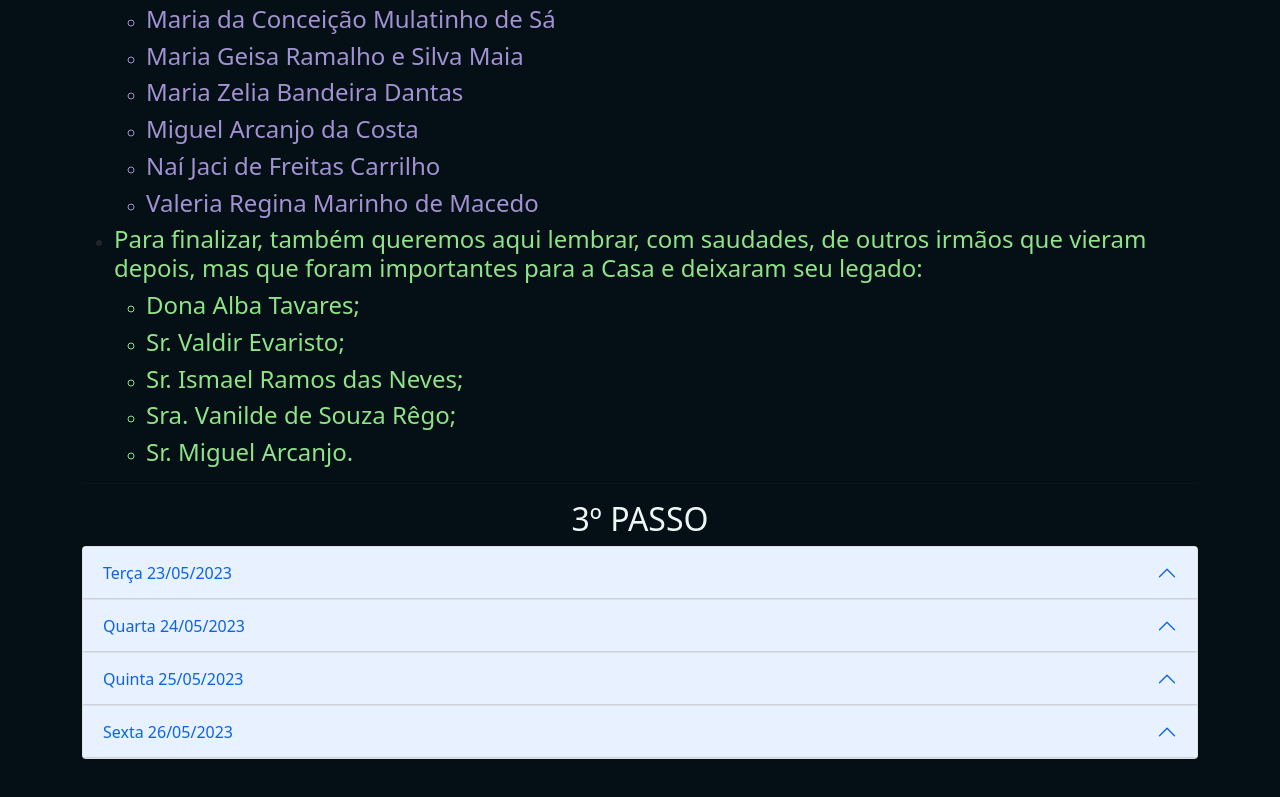
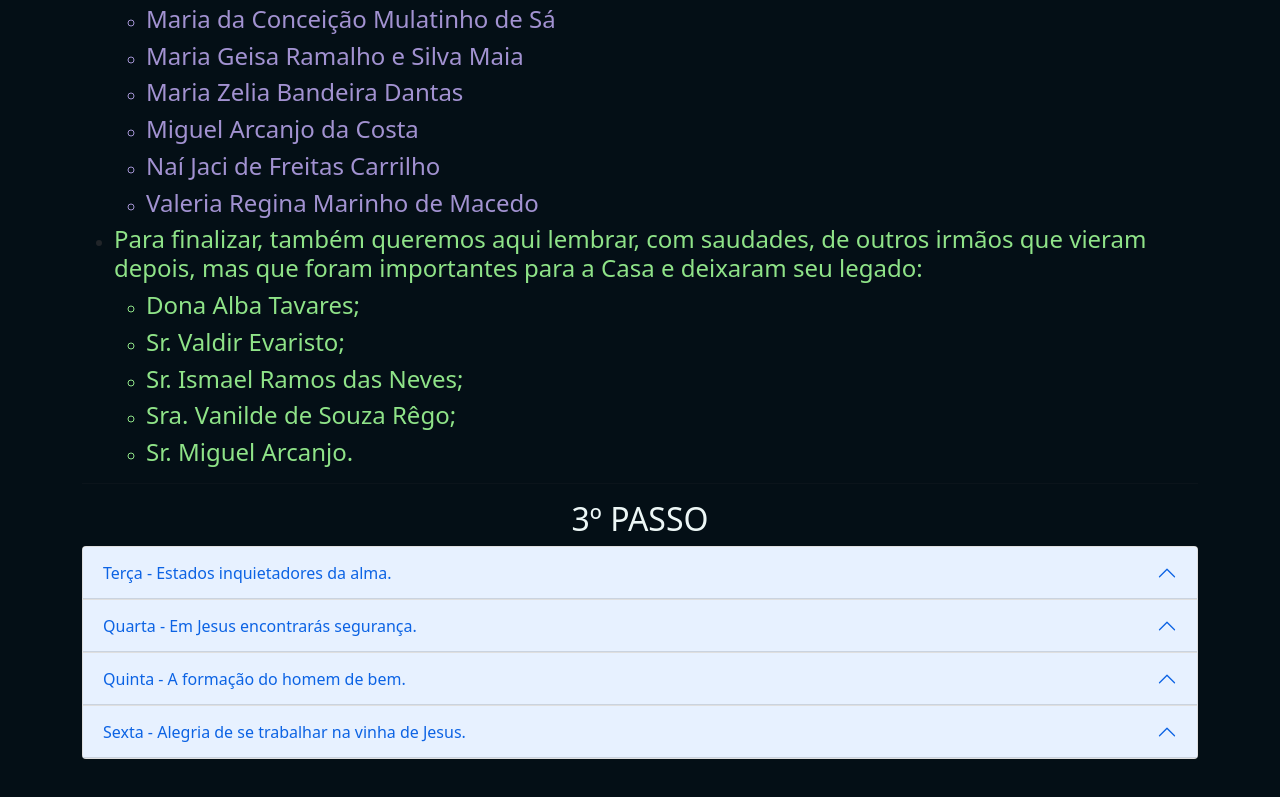
Before and after one commit to davisoutoneri/aec-semana-aniversario, a plain HTML site: page index.html in a window 1280 px wide. Shown: the part 1089-1886 px from the top of the page. Drawn offline with nearby package versions, Linux system fonts and the light colour scheme.

Commit message:
Adicionando temas ao accordion

```diff
--- a/index.html
+++ b/index.html
@@ -108,7 +108,7 @@
           <div class="accordion-item">
             <h2 class="accordion-header">
               <button class="accordion-button" type="button" data-bs-toggle="collapse" data-bs-target="#collapseOne" aria-expanded="true" aria-controls="collapseOne">
-                Terça 23/05/2023
+                Terça - Estados inquietadores da alma.
               </button>
               <div id="collapseOne" class="accordion-collapse collapse" data-bs-parent="accordionDays">
                 <div class="accordion-body">
@@ -128,7 +128,7 @@
           <div class="accordion-item">
             <h2 class="accordion-header">
               <button class="accordion-button" type="button" data-bs-toggle="collapse" data-bs-target="#collapseTwo" aria-expanded="false" aria-controls="collapseTwo">
-                Quarta 24/05/2023
+                Quarta - Em Jesus encontrarás segurança.
               </button>
               <div id="collapseTwo" class="accordion-collapse collapse" data-bs-parent="accordionDays">
                 <div class="accordion-body">
@@ -148,7 +148,7 @@
           <div class="accordion-item">
             <h2 class="accordion-header">
               <button class="accordion-button" type="button" data-bs-toggle="collapse" data-bs-target="#collapseThree" aria-expanded="false" aria-controls="collapseThree">
-                Quinta 25/05/2023
+                Quinta - A formação do homem de bem.
               </button>
               <div id="collapseThree" class="accordion-collapse collapse" data-bs-parent="accordionDays">
                 <div class="accordion-body">
@@ -168,7 +168,7 @@
           <div class="accordion-item">
             <h2 class="accordion-header">
               <button class="accordion-button" type="button" data-bs-toggle="collapse" data-bs-target="#collapseFour" aria-expanded="false" aria-controls="collapseFour">
-                Sexta 26/05/2023
+                Sexta - Alegria de se trabalhar na vinha de Jesus.
               </button>
               <div id="collapseFour" class="accordion-collapse collapse" data-bs-parent="accordionDays">
                 <div class="accordion-body">
```
